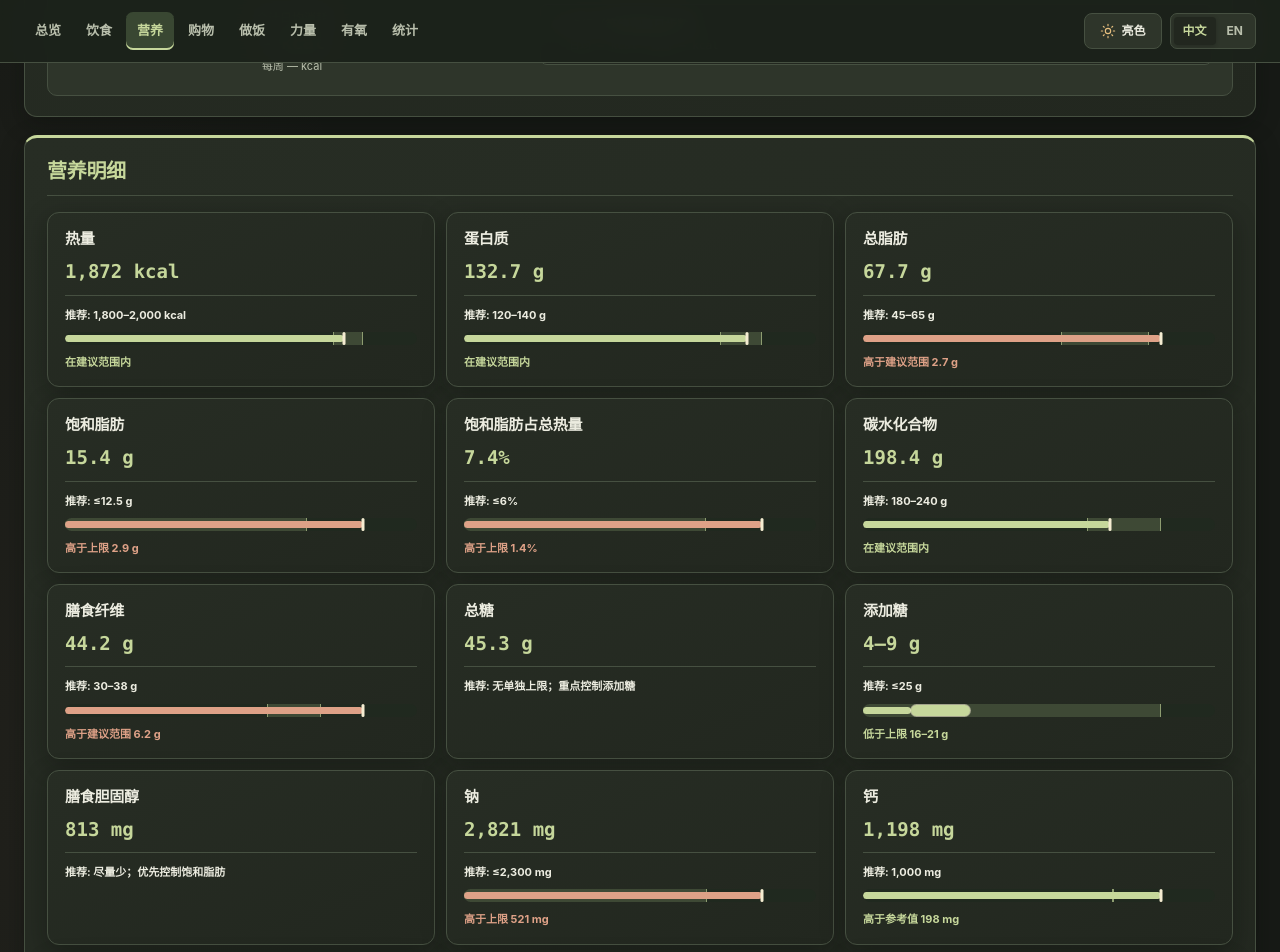
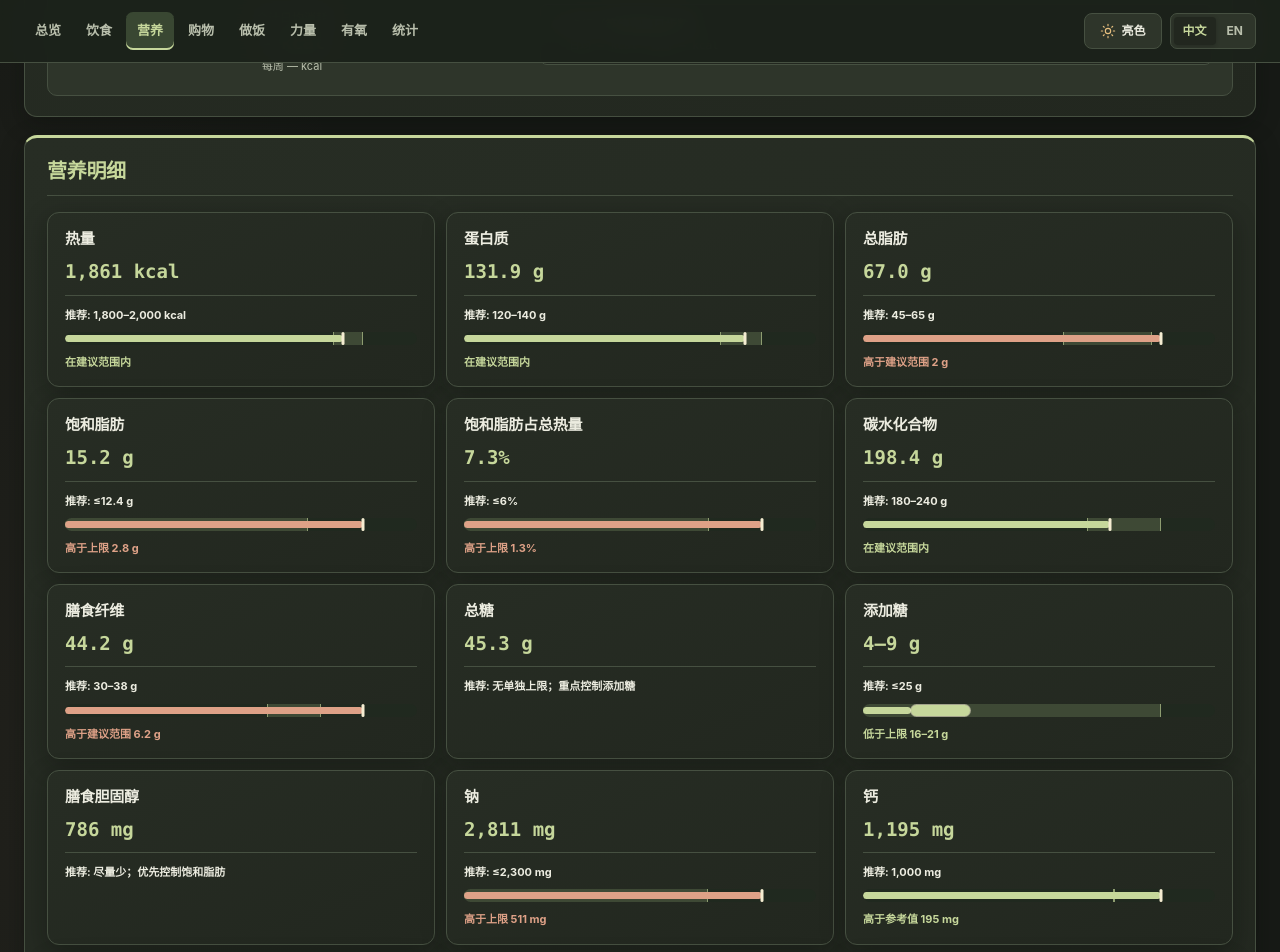
Before and after one commit to yunhaixiang/fitness, a Jekyll site: the page built from stats.md, in a window 1280 px wide and 1400 px high, scrolled down 2399 px. Shown: the top 952 px of the window. Built offline with Jekyll 4.4.1, drawn with Linux system fonts in a browser that asks for light colours; some of the changed text lies outside the part shown.

Commit message:
Count half of shrimp egg wash as consumed

```diff
--- a/_data/micronutrient_basis.json
+++ b/_data/micronutrient_basis.json
@@ -36,7 +36,7 @@
   "notes": [
     "Micronutrient planning estimates for the current plan, not a measurement or product-label audit. Units match nutrition_basis.json; breakfast inputs are per 100 g. Numeric coverage is explicit; a missing field causes recalculation to fail.",
     "Generic CNF 2026 edible raw weights match the plan. Cooking/draining losses are not modeled; branded convenience foods use generic proxies when no label data are available. These estimates must not be used to diagnose a nutrient deficiency. No invented confidence intervals.",
-    "Iodine varies substantially. Egg iodine uses the boiled-egg proxy of 31 mcg each for all 18 eggs/week. Chicken cooked yield assumed75% for the roasted thigh proxy0.7 mcg/85 g. Salmon uses NIH/USDA cooked salmon11 mcg/85 g at75% yield. Haddock250 mcg/110 g raw is based on only3 USDA samples (range152–345 per110 g); 100 g fish per breaded fillet is assumed. Tuna7.4 mcg/85 g drained. Beef proxy6.4 mcg/85 g scaled to85 g meatball unit. Commercial salts are not automatically iodized; low-iodine plant/condiment allowances are estimates, not verified zeros.",
+    "Iodine varies substantially. Egg iodine uses the boiled-egg proxy of 31 mcg each for the 17 egg equivalents consumed per week (18 prepared; half of each shrimp-coating egg discarded). Chicken cooked yield assumed75% for the roasted thigh proxy0.7 mcg/85 g. Salmon uses NIH/USDA cooked salmon11 mcg/85 g at75% yield. Haddock250 mcg/110 g raw is based on only3 USDA samples (range152–345 per110 g); 100 g fish per breaded fillet is assumed. Tuna7.4 mcg/85 g drained. Beef proxy6.4 mcg/85 g scaled to85 g meatball unit. Commercial salts are not automatically iodized; low-iodine plant/condiment allowances are estimates, not verified zeros.",
     "Unquantified dry seasoning beyond noodle sauce, drinking-water minerals and zero-calorie beverages are omitted from these six micronutrient totals. Creatine contributes none. Fruit tray composition and kiwi edible size are assumptions.",
     "Macro/calorie data remain unchanged by this micronutrient completion. Breakfast and drink mineral estimates are recalculated from the same documented ingredients instead of retaining old totals."
   ],
--- a/_includes/nutrition-meal-summary.html
+++ b/_includes/nutrition-meal-summary.html
@@ -19,7 +19,7 @@
 <td><div data-en="🥟 {{ portion.dumpling | times: 4 | round: 0 }} Dumplings ({{ portion.dumpling | times: 96 | round: 0 }} g)">🥟 水饺{{ portion.dumpling | times: 4 | round: 0 }}个（{{ portion.dumpling | times: 96 | round: 0 }} g）</div></td>
 {% when 'noodles' %}
 <th scope="row"><span class="meal-summary-number">{{ forloop.index }}</span><span data-en="🍜 Rice Noodles">🍜 米粉</span></th>
-<td><div data-en="🍤 Baked Shrimp {{ portion.shrimp | times: 100 | round: 0 }} g">🍤 烤虾{{ portion.shrimp | times: 100 | round: 0 }} g</div><div data-en="🍗 1 Chicken Thigh ({{ portion.thigh | times: 100 | round: 0 }} g)">🍗 鸡大腿肉1块（{{ portion.thigh | times: 100 | round: 0 }} g）</div><div data-en="🥚 {{ portion.egg | times: 1 | round: 1 }} Egg for Coating">🥚 裹料用鸡蛋{{ portion.egg | times: 1 | round: 1 }}个</div></td>
+<td><div data-en="🍤 Baked Shrimp {{ portion.shrimp | times: 100 | round: 0 }} g">🍤 烤虾{{ portion.shrimp | times: 100 | round: 0 }} g</div><div data-en="🍗 1 Chicken Thigh ({{ portion.thigh | times: 100 | round: 0 }} g)">🍗 鸡大腿肉1块（{{ portion.thigh | times: 100 | round: 0 }} g）</div><div data-en="🥚 {{ portion.egg | times: 1 | round: 1 }} Egg Consumed in Coating">🥚 蛋液计入{{ portion.egg | times: 1 | round: 1 }}个</div></td>
 <td><div data-en="🫛🥕 Peas and Carrots {{ portion.pc | times: 100 | round: 0 }} g Total">🫛🥕 豌豆，胡萝卜共{{ portion.pc | times: 100 | round: 0 }} g</div></td>
 <td><div data-en="🍜 Rice Noodles {{ portion.noodle | times: 100 | round: 0 }} g">🍜 扁米粉{{ portion.noodle | times: 100 | round: 0 }} g</div><div data-en="🍞 Panko for Shrimp {{ portion.panko | times: 100 | round: 0 }} g">🍞 虾用面包糠{{ portion.panko | times: 100 | round: 0 }} g</div><div data-en="🌽 Cornstarch {{ portion.cornstarch | times: 40 | round: 1 }} tsp">🌽 玉米淀粉{{ portion.cornstarch | times: 40 | round: 1 }}平茶匙</div><div data-en="🌿 1 Serving Basil Sauce">🌿 罗勒酱汁1份</div></td>
 {% when 'potato' %}
--- a/stats.md
+++ b/stats.md
@@ -11,7 +11,7 @@
 
 <figure class="nutrition-overview" aria-label="每日能量与每周赤字">
   <div class="nutrition-overview-main">
-    <div class="nutrition-ring" style="--intake-share:78.8%" aria-label="每日摄入与消耗">
+    <div class="nutrition-ring" style="--intake-share:78.3%" aria-label="每日摄入与消耗">
       <div class="nutrition-ring-center">
         <span>日均赤字</span>
         <strong data-energy="dailyDeficit">— <small>kcal／天</small></strong>
@@ -19,7 +19,7 @@
     </div>
     <div class="nutrition-overview-key">
       <p class="nutrition-overview-eyebrow">能量概览 · 不含放纵餐</p>
-      <div class="nutrition-key-row nutrition-key-intake"><span>日均摄入</span><strong>1,872 <small>kcal／天</small></strong></div>
+      <div class="nutrition-key-row nutrition-key-intake"><span>日均摄入</span><strong>1,861 <small>kcal／天</small></strong></div>
       <div class="nutrition-key-row nutrition-key-burn"><span>日均消耗</span><strong data-energy="dailyBurn">— <small>kcal／天</small></strong></div>
       <div class="nutrition-key-row nutrition-key-deficit"><span>日均赤字</span><strong data-energy="dailyDeficit">— <small>kcal／天</small></strong></div>
       <div class="nutrition-key-row"><span>每周赤字</span><strong data-energy="weeklyDeficit">— <small>kcal</small></strong></div>
@@ -99,27 +99,27 @@
 <tbody>
 <tr>
 <td>热量</td>
-<td style="text-align: right;">1,872 kcal</td>
+<td style="text-align: right;">1,861 kcal</td>
 <td>1,800–2,000 kcal</td>
 </tr>
 <tr data-macro="protein">
 <td>蛋白质</td>
-<td style="text-align: right;">132.7 g</td>
+<td style="text-align: right;">131.9 g</td>
 <td>120–140 g</td>
 </tr>
 <tr data-macro="fat">
 <td>总脂肪</td>
-<td style="text-align: right;">67.7 g</td>
+<td style="text-align: right;">67.0 g</td>
 <td>45–65 g</td>
 </tr>
 <tr>
 <td>饱和脂肪</td>
-<td style="text-align: right;">15.4 g</td>
-<td>≤12.5 g</td>
+<td style="text-align: right;">15.2 g</td>
+<td>≤12.4 g</td>
 </tr>
 <tr>
 <td>饱和脂肪占总热量</td>
-<td style="text-align: right;">7.4%</td>
+<td style="text-align: right;">7.3%</td>
 <td>≤6%</td>
 </tr>
 <tr data-macro="carbs">
@@ -144,42 +144,42 @@
 </tr>
 <tr>
 <td>膳食胆固醇</td>
-<td style="text-align: right;">813 mg</td>
+<td style="text-align: right;">786 mg</td>
 <td>尽量少；优先控制饱和脂肪</td>
 </tr>
 <tr>
 <td>钠</td>
-<td style="text-align: right;">2,821 mg</td>
+<td style="text-align: right;">2,811 mg</td>
 <td>≤2,300 mg</td>
 </tr>
 <tr>
 <td>钙</td>
-<td>1,198 mg</td>
+<td>1,195 mg</td>
 <td>1,000 mg</td>
 </tr>
 <tr>
 <td>铁</td>
-<td>20.3 mg</td>
+<td>20.1 mg</td>
 <td>8 mg</td>
 </tr>
 <tr>
 <td>钾</td>
-<td>4,505 mg</td>
+<td>4,496 mg</td>
 <td>≥3,400 mg</td>
 </tr>
 <tr>
 <td>维生素D</td>
-<td>13.2 µg</td>
+<td>13.1 µg</td>
 <td>15 µg</td>
 </tr>
 <tr>
 <td>维生素B12</td>
-<td>9.0 µg</td>
+<td>8.9 µg</td>
 <td>2.4 µg</td>
 </tr>
 <tr>
 <td>碘</td>
-<td>237 µg</td>
+<td>232 µg</td>
 <td>150 µg</td>
 </tr>
 <tr>
```
Also changed, not shown: _data/meal_nutrition.json (+15 -15 lines), _data/nutrition_basis.json (+7 -3 lines), _data/plan_metrics.yml (+4 -4 lines), tests/seven-meals.test.js (+4 -2 lines).
